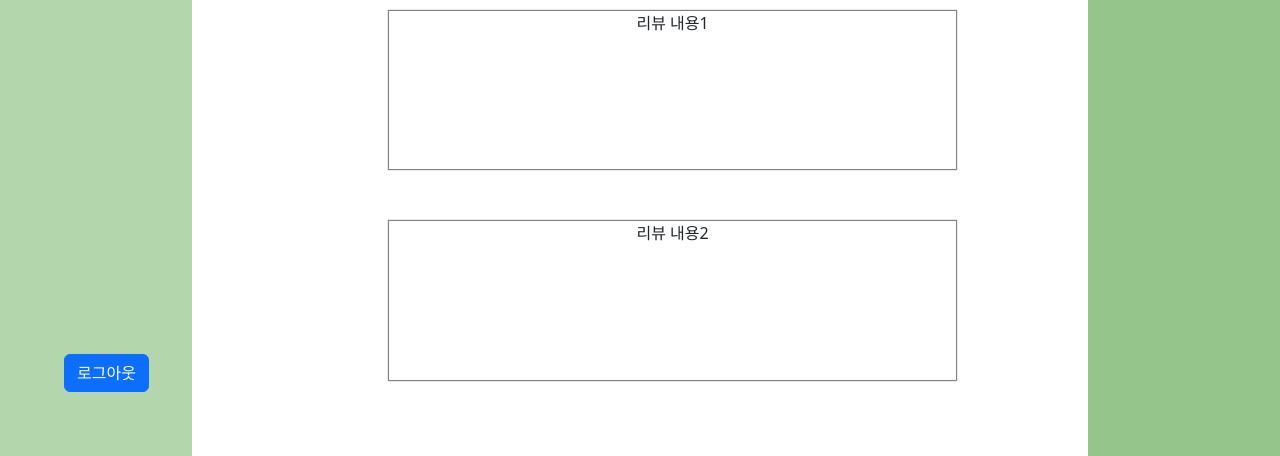
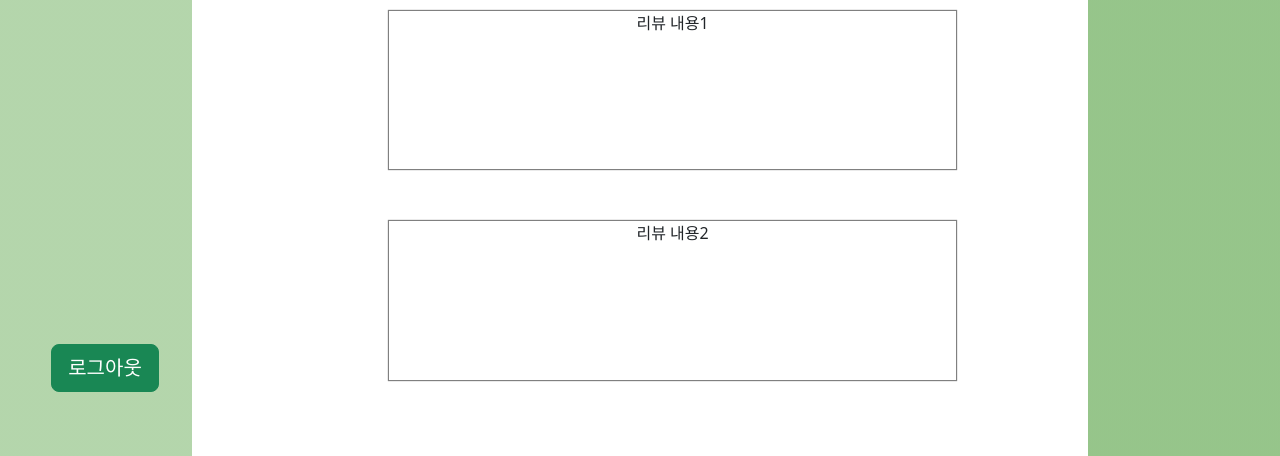
Before and after one commit to bsh9254/inovationmini, a Flask app: template templates/mypage.html in a window 1280 px wide. Shown: the part 344-800 px from the top of the page. Run offline with Flask 2, Linux system fonts and the light colour scheme; the template is opened without the code that fills it: most values are stand-ins (such as "Sample title", 1, 10 or a date in 2020).

Commit message:
Fix: change btn , add alt name on profileimage , some typo

```diff
--- a/templates/mypage.html
+++ b/templates/mypage.html
@@ -17,42 +17,34 @@
     }
     .logout {
         position: absolute;
-        margin-left: 5%;
+        margin-left: 4%;
         bottom: 8%;
     }
     /* main section */
     #main {
         padding-left: 16%;
-
         text-align: center;
     }
     /* main > 프로필사진 */
     .profileimg {
         background-color: rgb(252, 252, 252);
-
         width: 185px;
         height: 185px;
-
         float: left;
-
         margin-left: 16%;
-
         overflow: auto;
     }
     /* main > id,닉,소개 */
     .info {
         background-color: rgb(255, 255, 255);
-
         display: inline-block;
         width: 30%;
         margin-right: 16%;
         padding-left: 3%;
-
         text-align: center;
     }
     .email {
         background-color: rgb(255, 255, 255);
-
         width: 80%;
         height: 50px;
         padding: 10px;
@@ -60,7 +52,6 @@
     }
     .nickname {
         background-color: rgb(255, 255, 255);
-
         width: 80%;
         height: 50px;
         padding: 10px;
@@ -68,27 +59,22 @@
     }
     .description {
         background-color: rgb(255, 255, 255);
-
         width: 80%;
         height: 50px;
         padding: 10px;
         margin: 1vh;
-
         overflow: scroll;
     }
     .review {
         background-color: rgb(255, 255, 255);
-
         width: auto;
         height: 200px;
-
         margin-top: 1%;
         margin-left: 16%;
         margin-right: 29%;
         padding: 1%;
     }
     .textbox {
-
         border: 1px solid gray;
         box-shadow: 0px 0px 1px 0px gray;
         height: 90%;
@@ -101,21 +87,19 @@
         <img src="https://ifh.cc/g/azRkC0.png" alt="Glampedia Logo" width="15%">
     </a>
     <div class="logout">
-        <button type="submit" onclick="location.href='login.html'" class="btn btn-primary">로그아웃</button>
+        <button type="submit" onclick="location.href='login.html'" class="btn btn-success btn-lg">로그아웃</button>
     </div>
     <section id="main">
             <div class="profileimg">
-                <img src={{ url_for("static", filename=current_user_img )}} width="100" , height="100">
+                <img src={{ url_for("static", filename=current_user_img )}} width="100" , height="100" alt="프로필 사진">
             </div>
             <div class="info">
                 <div class="email">
                     {{current_user_email}}
                 </div>
-
                 <div class="nickname">
                     {{current_user_name}}
                 </div>
-
                 <div class="description">
                     {{current_user_intro}}
                 </div>
```
